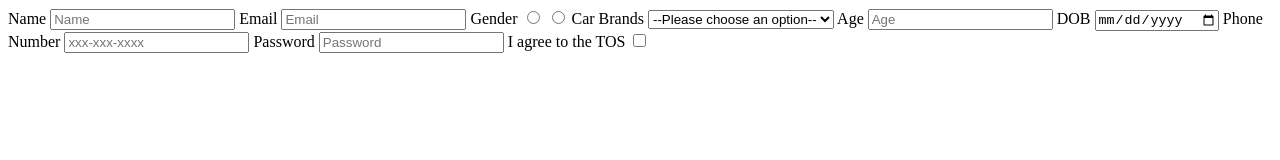
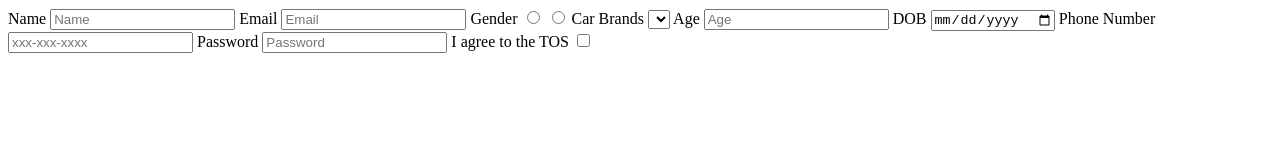
Before and after one commit to acciojob/signup-form-car-sarang-j-lab, a website: page main.html in a window 1280 px wide. Drawn offline with Linux system fonts and the light colour scheme.

Commit message:
created a submission

```diff
--- a/main.html
+++ b/main.html
@@ -7,7 +7,7 @@
 </head>
 
 <body>
-	<form>
+	<form method="post">
 		<label for="name">Name</label>
 		<input type="text" id="name" required placeholder="Name"/>
 
@@ -19,8 +19,8 @@
 		<input type="radio" id="gender_f" name="gender"/>
 
 		<label>Car Brands</label>
-		<select>
-			<option>--Please choose an option--</option>
+		<select placeholder="--Please choose an option--">
+			<option></option>
 		</select>
 
 		<label for="age">Age</label>
```
